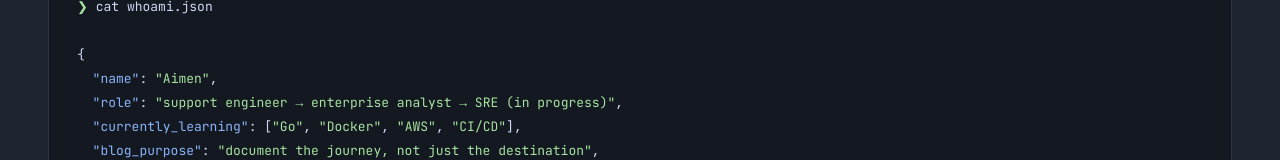
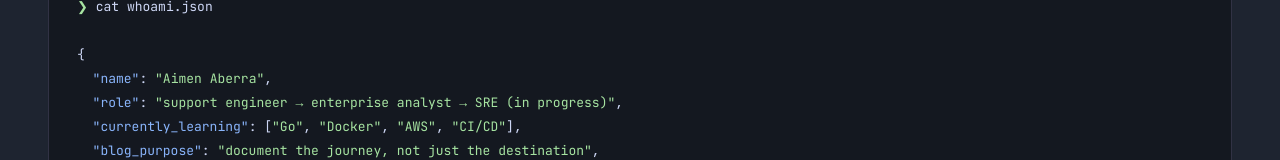
Before and after one commit to AimAbe/aimen-dev, a Next.js app: page / in a window 1280 px wide. Shown: the part 1435-1595 px from the top of the page. Built offline with nearby package versions, Linux system fonts and the light colour scheme; no server answers; the database is empty.

Commit message:
small adjustment on home page

```diff
--- a/app/page.tsx
+++ b/app/page.tsx
@@ -128,7 +128,7 @@ export default async function HomePage() {
             <p className="t-prompt">cat whoami.json</p>
             <br />
             <p>{'{'}</p>
-            <p>&nbsp;&nbsp;<span className="t-key">&quot;name&quot;</span>: <span className="t-str">&quot;Aimen&quot;</span>,</p>
+            <p>&nbsp;&nbsp;<span className="t-key">&quot;name&quot;</span>: <span className="t-str">&quot;Aimen Aberra&quot;</span>,</p>
             <p>&nbsp;&nbsp;<span className="t-key">&quot;role&quot;</span>: <span className="t-str">&quot;support engineer → enterprise analyst → SRE (in progress)&quot;</span>,</p>
             <p>&nbsp;&nbsp;<span className="t-key">&quot;currently_learning&quot;</span>: [<span className="t-str">&quot;Go&quot;</span>, <span className="t-str">&quot;Docker&quot;</span>, <span className="t-str">&quot;AWS&quot;</span>, <span className="t-str">&quot;CI/CD&quot;</span>],</p>
             <p>&nbsp;&nbsp;<span className="t-key">&quot;blog_purpose&quot;</span>: <span className="t-str">&quot;document the journey, not just the destination&quot;</span>,</p>
```
